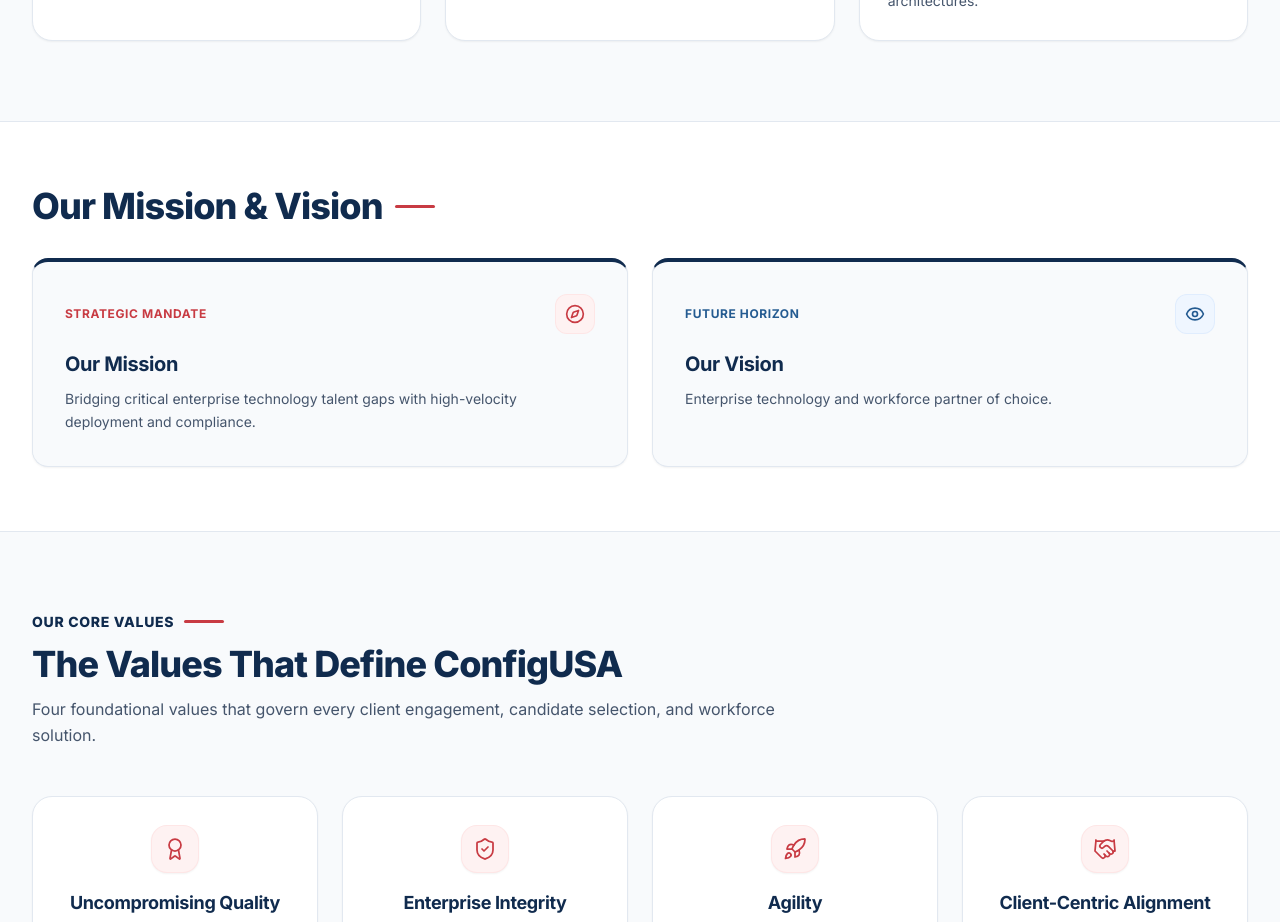
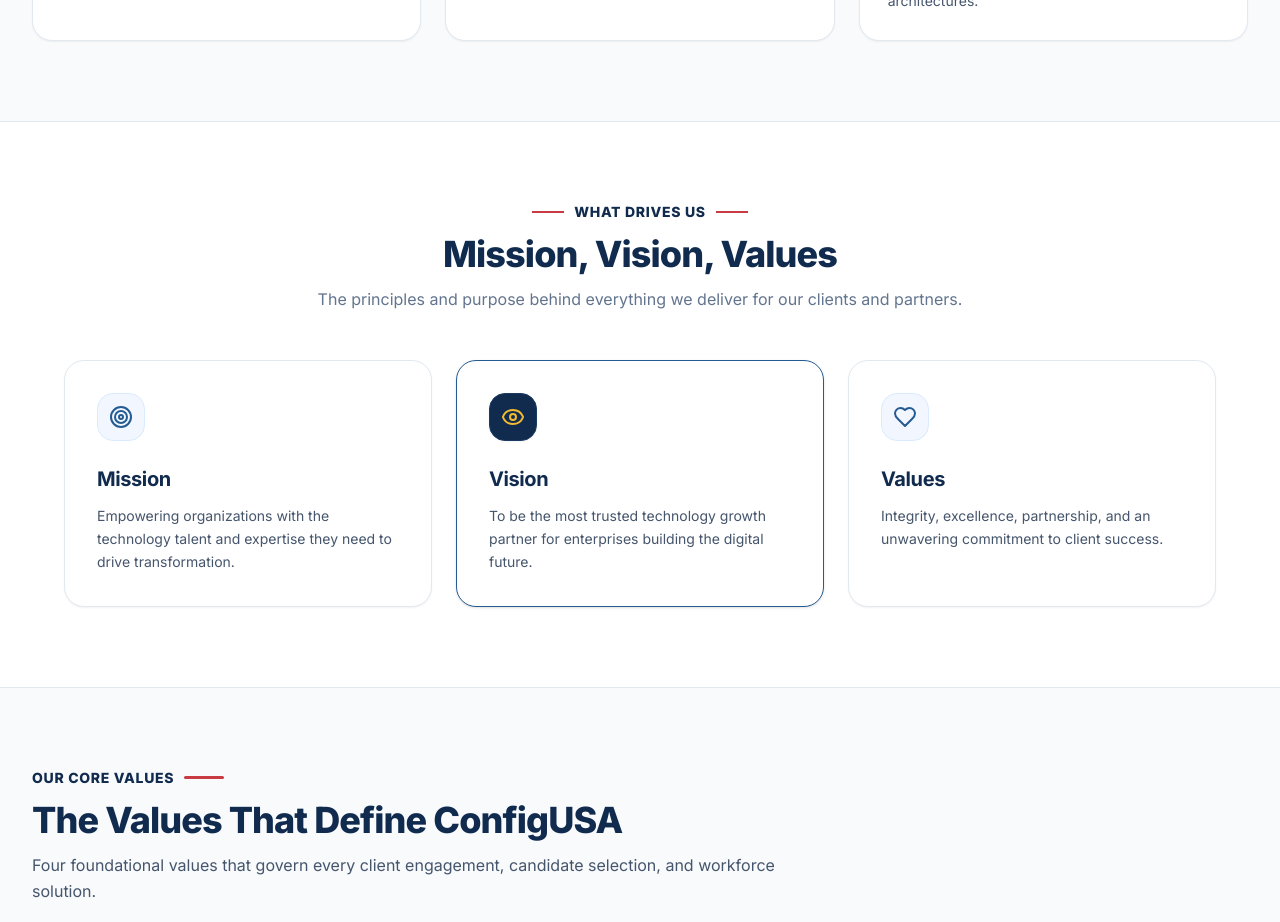
Before and after one commit to Vali389/config-website, a React (Vite) app: page /about in a window 1280 px wide. Shown: the part 2340-3262 px from the top of the page. Built offline with nearby package versions, Linux system fonts and the light colour scheme.

Commit message:
feat(about): align Mission, Vision, Values section with exact Gold 3-card layout and content

```diff
--- a/src/routes/about.tsx
+++ b/src/routes/about.tsx
@@ -19,6 +19,7 @@ import {
   ArrowRight,
   Globe2,
   Check,
+  Heart,
 } from "lucide-react";
 import { FadeUp } from "@/components/FadeUp";
 import { TechTicker } from "@/components/TechTicker";
@@ -381,38 +382,42 @@ function AboutPage() {
       </section>
 
       {/* ─────────────────────────────────────────────────────────────────── */}
-      {/* 4 & 5. Our Mission & Our Vision (Gold Small Cards Layout)           */}
+      {/* 4. Section: Mission, Vision, Values (Exact Match to Gold Reference)  */}
       {/* ─────────────────────────────────────────────────────────────────── */}
-      <section id="mission-vision" className="py-12 sm:py-14 lg:py-16 bg-white border-b border-slate-200 scroll-mt-24">
+      <section id="mission-vision" className="py-14 sm:py-16 lg:py-20 bg-white border-b border-slate-200 scroll-mt-24">
         <div className="container-enterprise">
           <FadeUp>
-            <div className="flex items-center gap-3 mb-8">
+            <div className="max-w-3xl mx-auto text-center mb-12">
+              <div className="flex items-center justify-center gap-2.5 mb-3">
+                <span className="w-8 h-[2px] bg-[#C83B43]" />
+                <span className="text-xs sm:text-sm font-extrabold uppercase tracking-wider text-[#102B4E]">
+                  WHAT DRIVES US
+                </span>
+                <span className="w-8 h-[2px] bg-[#C83B43]" />
+              </div>
               <h2 className="text-2xl sm:text-3xl lg:text-4xl font-extrabold text-[#102B4E] tracking-tight">
-                Our Mission & Vision
+                Mission, Vision, Values
               </h2>
-              <span className="w-10 h-[3px] bg-[#C83B43] rounded-full inline-block" />
+              <p className="mt-3 text-sm sm:text-base leading-relaxed text-slate-500">
+                The principles and purpose behind everything we deliver for our clients and partners.
+              </p>
             </div>
           </FadeUp>
 
-          {/* Gold Small Cards Grid */}
-          <div className="grid sm:grid-cols-2 gap-6">
+          {/* 3 Clean Cards Matching Gold Screenshot */}
+          <div className="grid md:grid-cols-3 gap-6 max-w-6xl mx-auto">
             {/* Mission Card */}
             <FadeUp delay={0.06} className="h-full">
-              <div className="rounded-xl border border-slate-200 bg-[#F8FAFC] p-7 sm:p-8 shadow-xs flex flex-col justify-between border-t-4 border-t-[#102B4E] hover:border-t-[#C83B43] hover:-translate-y-1.5 hover:shadow-md hover:bg-white transition-all duration-300 h-full">
+              <div className="group rounded-2xl border border-slate-200 bg-white p-7 sm:p-8 shadow-xs hover:border-[#245B91] hover:-translate-y-1.5 hover:shadow-xl transition-all duration-300 h-full flex flex-col justify-between cursor-pointer">
                 <div>
-                  <div className="flex items-center justify-between mb-4">
-                    <span className="text-xs font-bold uppercase tracking-wider text-[#C83B43]">
-                      Strategic Mandate
-                    </span>
-                    <span className="flex h-10 w-10 items-center justify-center rounded-lg bg-red-50 text-[#C83B43] border border-red-100/70">
-                      <Compass className="h-5 w-5 stroke-[2]" />
-                    </span>
+                  <div className="w-12 h-12 rounded-xl bg-blue-50/80 border border-blue-100 flex items-center justify-center text-[#245B91] mb-6 group-hover:scale-105 transition-transform">
+                    <Target className="h-6 w-6 stroke-[2]" />
                   </div>
-                  <h3 className="text-xl font-bold text-[#102B4E] mb-2.5">
-                    Our Mission
+                  <h3 className="text-xl font-bold text-[#102B4E] group-hover:text-[#245B91] transition-colors mb-3">
+                    Mission
                   </h3>
                   <p className="text-sm leading-relaxed text-slate-600">
-                    Bridging critical enterprise technology talent gaps with high-velocity deployment and compliance.
+                    Empowering organizations with the technology talent and expertise they need to drive transformation.
                   </p>
                 </div>
               </div>
@@ -420,21 +425,33 @@ function AboutPage() {
 
             {/* Vision Card */}
             <FadeUp delay={0.12} className="h-full">
-              <div className="rounded-xl border border-slate-200 bg-[#F8FAFC] p-7 sm:p-8 shadow-xs flex flex-col justify-between border-t-4 border-t-[#102B4E] hover:border-t-[#C83B43] hover:-translate-y-1.5 hover:shadow-md hover:bg-white transition-all duration-300 h-full">
+              <div className="group rounded-2xl border border-[#245B91] bg-white p-7 sm:p-8 shadow-sm hover:border-[#245B91] hover:-translate-y-1.5 hover:shadow-xl transition-all duration-300 h-full flex flex-col justify-between cursor-pointer">
                 <div>
-                  <div className="flex items-center justify-between mb-4">
-                    <span className="text-xs font-bold uppercase tracking-wider text-[#245B91]">
-                      Future Horizon
-                    </span>
-                    <span className="flex h-10 w-10 items-center justify-center rounded-lg bg-blue-50 text-[#245B91] border border-blue-100/70">
-                      <Eye className="h-5 w-5 stroke-[2]" />
-                    </span>
+                  <div className="w-12 h-12 rounded-xl bg-[#102B4E] border border-[#1b3a63] flex items-center justify-center text-[#F3BA2F] mb-6 group-hover:scale-105 transition-transform shadow-xs">
+                    <Eye className="h-6 w-6 stroke-[2]" />
                   </div>
-                  <h3 className="text-xl font-bold text-[#102B4E] mb-2.5">
-                    Our Vision
+                  <h3 className="text-xl font-bold text-[#102B4E] group-hover:text-[#245B91] transition-colors mb-3">
+                    Vision
                   </h3>
                   <p className="text-sm leading-relaxed text-slate-600">
-                    Enterprise technology and workforce partner of choice.
+                    To be the most trusted technology growth partner for enterprises building the digital future.
+                  </p>
+                </div>
+              </div>
+            </FadeUp>
+
+            {/* Values Card */}
+            <FadeUp delay={0.18} className="h-full">
+              <div className="group rounded-2xl border border-slate-200 bg-white p-7 sm:p-8 shadow-xs hover:border-[#245B91] hover:-translate-y-1.5 hover:shadow-xl transition-all duration-300 h-full flex flex-col justify-between cursor-pointer">
+                <div>
+                  <div className="w-12 h-12 rounded-xl bg-blue-50/80 border border-blue-100 flex items-center justify-center text-[#245B91] mb-6 group-hover:scale-105 transition-transform">
+                    <Heart className="h-6 w-6 stroke-[2]" />
+                  </div>
+                  <h3 className="text-xl font-bold text-[#102B4E] group-hover:text-[#245B91] transition-colors mb-3">
+                    Values
+                  </h3>
+                  <p className="text-sm leading-relaxed text-slate-600">
+                    Integrity, excellence, partnership, and an unwavering commitment to client success.
                   </p>
                 </div>
               </div>
```
